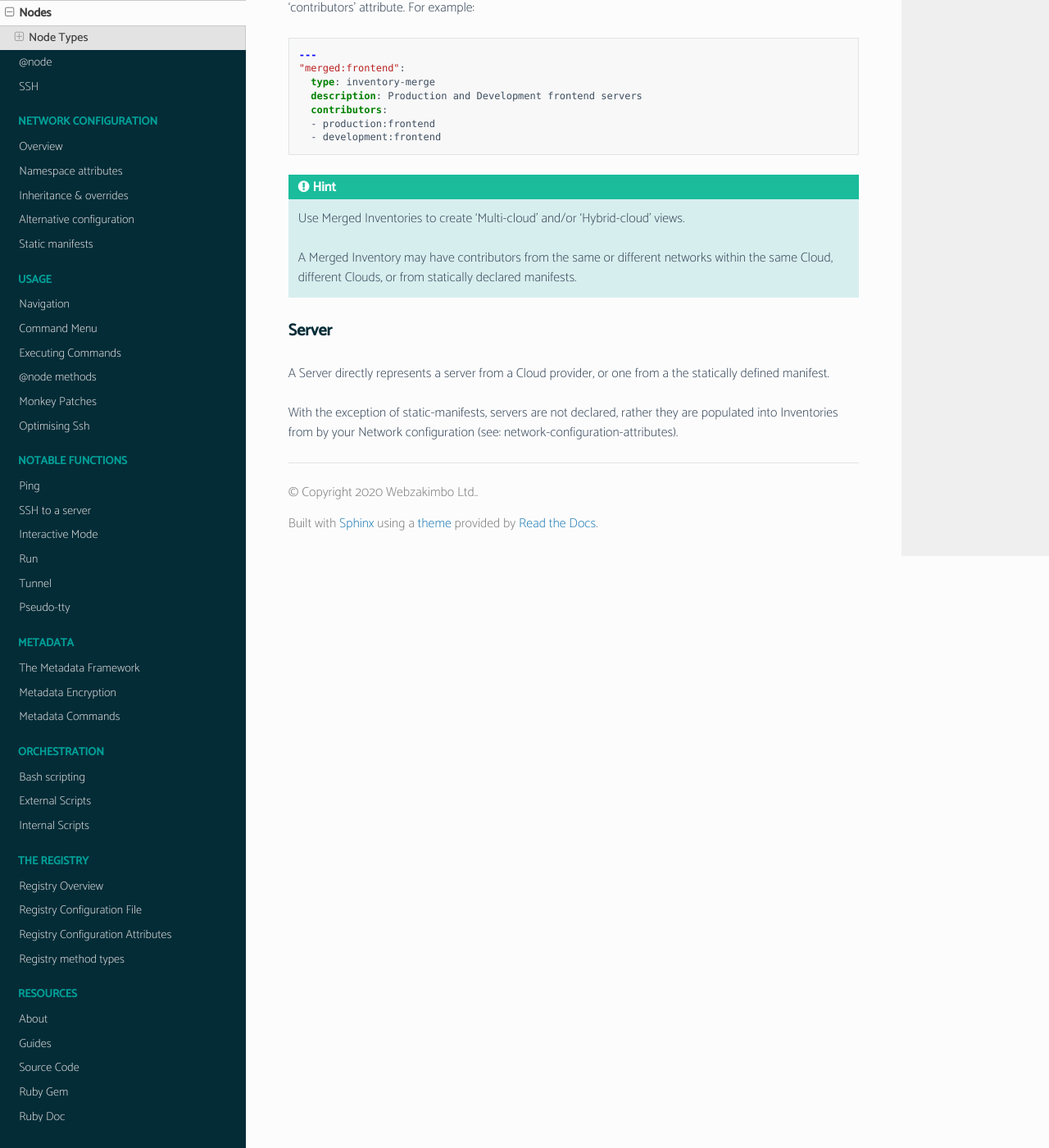
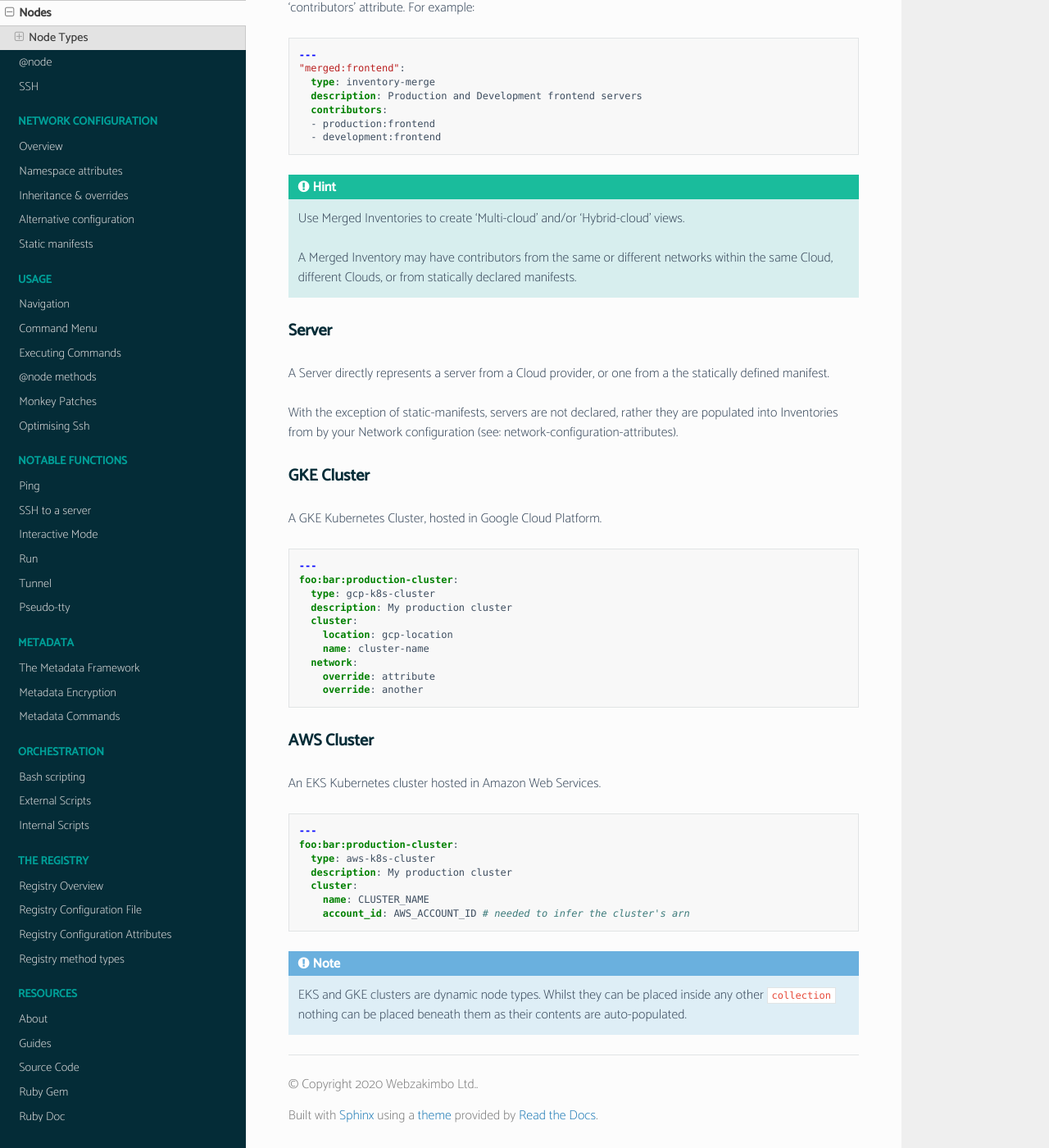
Before and after one commit to webzakimbo/bcome-read-the-docs, a Sphinx documentation site: the page built from docs/source/core-concepts/nodes.rst, in a window 1280 px wide and 1400 px high, scrolled down 2950 px. Shown: the whole window at 82% size. Built offline with Sphinx 7.4.7 and the Read the Docs theme 2.0.0, drawn with Linux system fonts in a browser that asks for light colours; pages that are not in the unit, such as notebooks, are missing from menus.

Commit message:
Added GKE and EKS to node types

```diff
--- a/docs/source/core-concepts/nodes.rst
+++ b/docs/source/core-concepts/nodes.rst
@@ -166,3 +166,40 @@ Server
 A Server directly represents a server from a Cloud provider, or one from a the statically defined manifest.
 
 With the exception of :doc:`static-manifests`, servers are not declared, rather they are populated into Inventories from by your Network configuration (see: :doc:`network-configuration-attributes`).
+
+GKE Cluster
+^^^^^^^^^^^
+
+A GKE Kubernetes Cluster, hosted in Google Cloud Platform.
+
+.. code-block:: yaml
+
+   ---
+   foo:bar:production-cluster:
+     type: gcp-k8s-cluster
+     description: My production cluster
+     cluster:
+       location: gcp-location
+       name: cluster-name
+     network:
+       override: attribute
+       override: another
+
+AWS Cluster
+^^^^^^^^^^^
+
+An EKS Kubernetes cluster hosted in Amazon Web Services.
+
+.. code-block:: yaml
+
+   ---
+   foo:bar:production-cluster:
+     type: aws-k8s-cluster
+     description: My production cluster
+     cluster:
+       name: CLUSTER_NAME
+       account_id: AWS_ACCOUNT_ID # needed to infer the cluster's arn
+
+.. note::
+
+   EKS and GKE clusters are dynamic node types.  Whilst they can be placed inside any other ``collection`` nothing can be placed beneath them as their contents are auto-populated.
```
